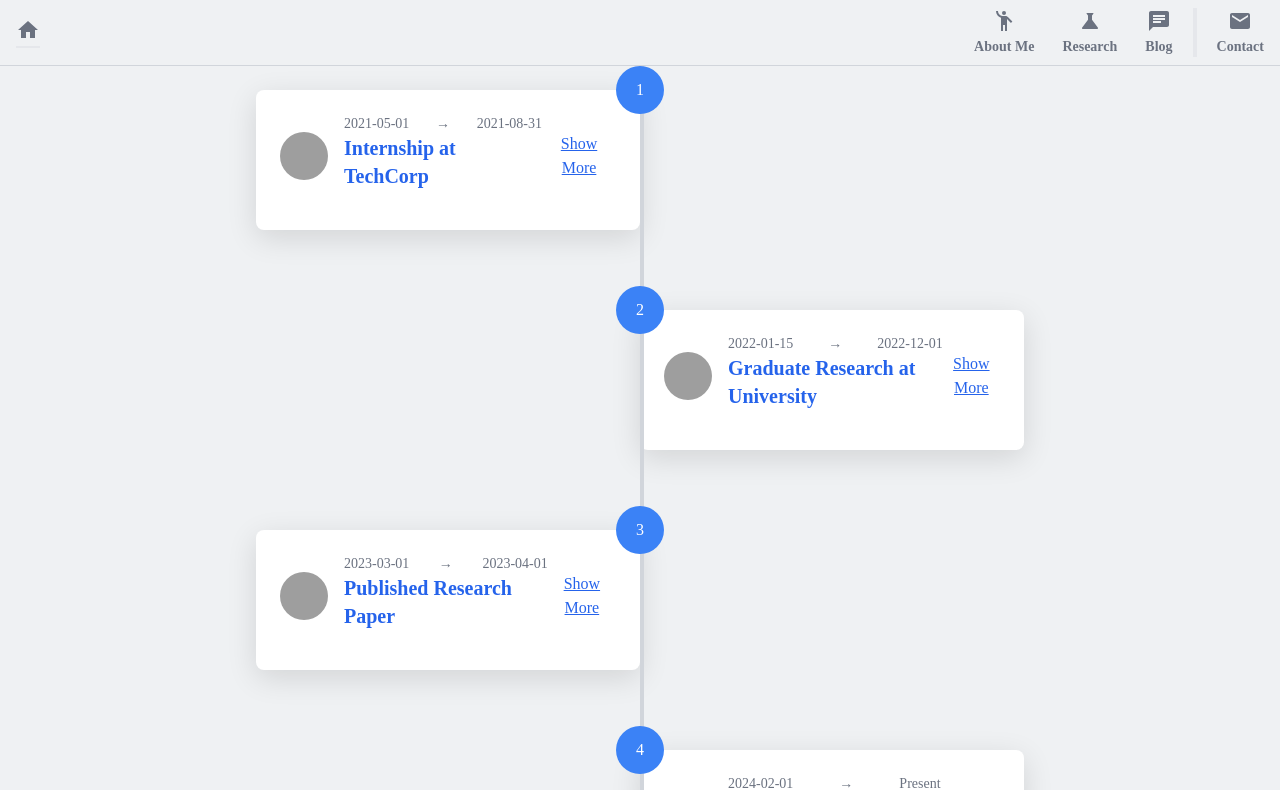
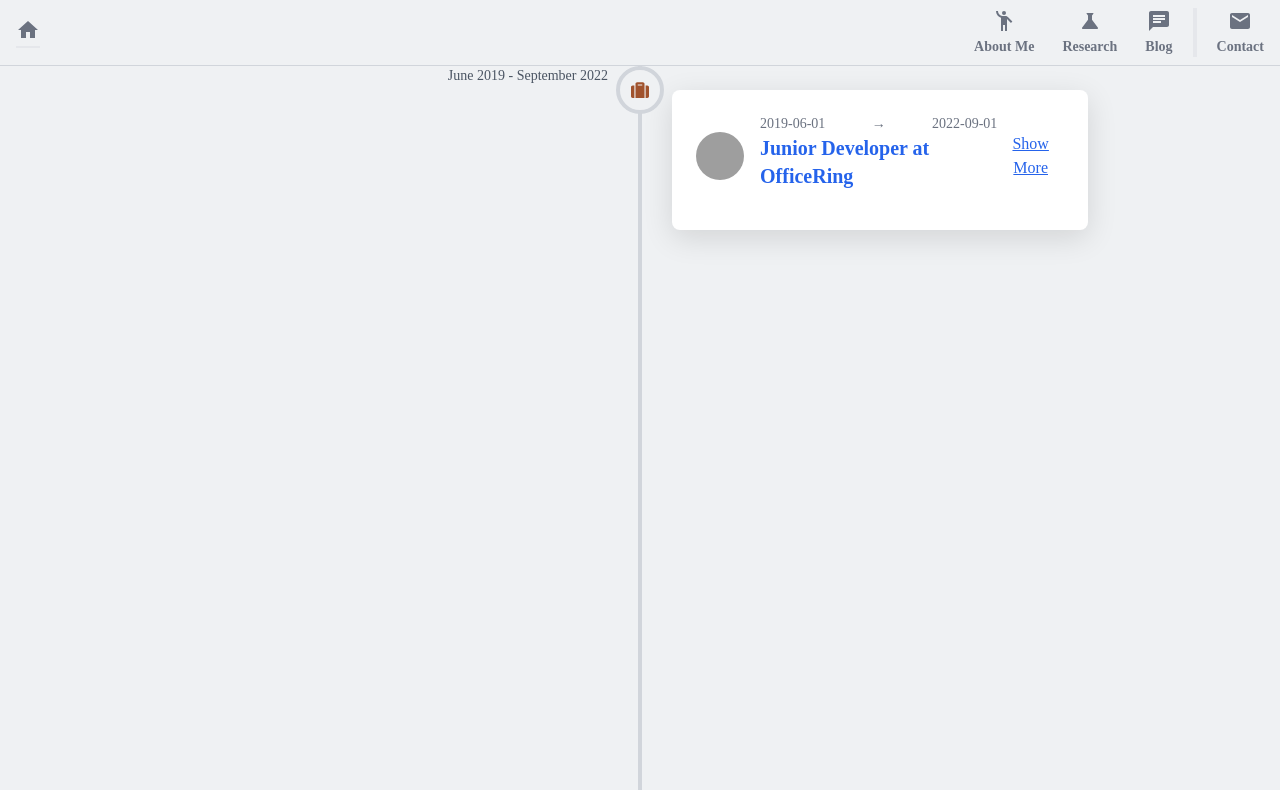
Before and after one commit to g-goulis/personal-website, a Next.js app in the folder next-app/: page / in a window 1280 px wide. Shown: the top 790 px of the page. Built offline with nearby package versions, Linux system fonts and the light colour scheme; grey boxes are pictures that could not be loaded.

Commit message:
Updated timeline styling

```diff
--- a/next-app/package.json
+++ b/next-app/package.json
@@ -11,6 +11,7 @@
     "@mui/icons-material": "^5.16.7",
     "classnames": "^2.5.1",
     "date-fns": "^3.6.0",
+    "dayjs": "^1.11.13",
     "gray-matter": "^4.0.3",
     "next": "latest",
     "react": "^18.3.1",
--- a/next-app/src/app/_components/timeline/timeline.tsx
+++ b/next-app/src/app/_components/timeline/timeline.tsx
@@ -1,35 +1,86 @@
-import React from 'react';
+"use client";
+import React, { useRef, useEffect, useState } from 'react';
 import { Event } from "@/interfaces/Event";
 import TimelineEvent from './timeline-event';
+import { FaSuitcase, FaGraduationCap, FaStar, FaProjectDiagram } from "react-icons/fa";
+import dayjs from 'dayjs';
 
 interface Props {
     events: Array<Event>;
 }
 
 const Timeline = ({ events }: Props) => {
+    const [visibleEvents, setVisibleEvents] = useState<{ [key: number]: boolean }>({}); // Keep track of visible events
+    const timelineRef = useRef<HTMLDivElement>(null);
+
+    // Calculate spacing between events based on date difference
+    const getEventSpacing = (startDate: string, nextStartDate: string) => {
+        const start = dayjs(startDate);
+        const next = dayjs(nextStartDate);
+        const diffInDays = next.diff(start, 'day');
+        return diffInDays > 0 ? `${diffInDays * 2}px` : '20px'; // Multiply to emphasize time difference visually
+    };
+
+    const getIconByType = (type: string) => {
+        switch (type) {
+            case 'work':
+                return <FaSuitcase className="text-brown text-lg" />;
+            case 'education':
+                return <FaGraduationCap className="text-lg"/>;
+            case 'achievement':
+                return <FaStar className="text-yellow-500 text-lg"/>;
+            case 'project':
+                return <FaProjectDiagram />;
+            default:
+                return <FaSuitcase />;
+        }
+    };
+
+
     return (
         <div className="relative flex flex-col items-center justify-center">
             {/* Timeline container */}
-            <div className="w-full max-w-4xl relative">
-                {events.map((event, index) => (
+            <div ref={timelineRef} className="w-full max-w-4xl relative">
+                {events
+                    .sort((a, b) => dayjs(a.startDate).isBefore(dayjs(b.startDate)) ? -1 : 1) // Sort by start date
+                    .map((event, index) => {
+                        const nextEvent = events[index + 1];
+                        const spacing = nextEvent ? getEventSpacing(event.startDate, nextEvent.startDate) : '40px';
+
+                        return (
                             <div
                                 key={index}
-                        className={`flex w-full mb-8 items-start ${index % 2 === 0 ? 'justify-start' : 'justify-end'}`}
+                                className={`flex w-full mb-8 items-start ${index % 2 === 0 ? 'justify-start' : 'justify-end'} relative`}
+                                data-index={index}
+                                style={{
+                                    marginBottom: spacing
+                                }}
                             >
                                 {/* Timeline Pin */}
-                        <div className="absolute left-1/2 -ml-6 w-12 h-12 bg-blue-500 rounded-full flex items-center justify-center text-white z-10">
-                            <span>{index + 1}</span>
+                                <div className="absolute left-1/2 transform -translate-x-1/2 w-12 h-12 bg-background rounded-full flex items-center justify-center text-black z-10 border-gray-300 border-4">
+                                    {getIconByType(event.type)}
                                 </div>
 
                                 {/* Event Content */}
-                        <div className={`w-1/2 ${index % 2 === 0 ? 'pl-16' : 'pr-16'} relative`}>
+                                <div className={`flex w-full ${index % 2 === 0 ? 'flex-row' : 'flex-row-reverse'}`}>
+                                    {/* Date */}
+                                    <div className={`w-1/2 flex ${index % 2 === 0 ? 'justify-end pr-8' : 'justify-start pl-8'} text-sm font-medium text-gray-600`}>
+                                        {new Date(event.startDate).toLocaleString('en-US', { month: 'long', year: 'numeric' })}
+                                        {event.endDate != "" ? " - " : ""}
+                                        {event.endDate != "" ? new Date(event.endDate).toLocaleString('en-US', { month: 'long', year: 'numeric' }) : ""}
+                                    </div>
+
+                                    {/* Event Detail */}
+                                    <div className={`w-1/2 flex ${index % 2 === 0 ? 'pl-8' : 'pr-8'}`}>
                                         <TimelineEvent event={event} />
                                     </div>
                                 </div>
-                ))}
+                            </div>
+                        );
+                    })}
 
                 {/* Vertical Line */}
-                <div className="absolute top-0 left-1/2 w-1 h-full bg-gray-300"></div>
+                <div className="absolute top-0 left-1/2 transform -translate-x-1/2 w-1 h-full bg-gray-300"></div>
             </div>
         </div>
     );
--- a/next-app/src/app/page.tsx
+++ b/next-app/src/app/page.tsx
@@ -4,28 +4,39 @@ import {Event} from "@/interfaces/Event";
 export default function Index() {
     const sampleEvents: Event[] = [
         {
-            startDate: "2021-05-01",
-            endDate: "2021-08-31",
-            title: "Internship at TechCorp",
-            description: "Worked on developing a microservice architecture for internal tools, utilizing Docker, Kubernetes, and Spring Boot."
+            startDate: "2019-06-01",
+            endDate: "2022-09-01",
+            title: "Junior Developer at OfficeRing",
+            description: "Worked on developing a microservice architecture for internal tools, utilizing Docker, Kubernetes, and Spring Boot.",
+            type: "work"
         },
         {
-            startDate: "2022-01-15",
-            endDate: "2022-12-01",
-            title: "Graduate Research at University",
-            description: "Led a team of 2 undergraduates in a research project focusing on machine learning applications in structural coupling analysis."
+            startDate: "2023-05-01",
+            endDate: "2023-07-01",
+            title: "Corporate Technology Intern at HEB",
+            description: "Led a team of 2 undergraduates in a research project focusing on machine learning applications in structural coupling analysis.",
+            type: "work"
         },
         {
-            startDate: "2023-03-01",
-            endDate: "2023-04-01",
-            title: "Published Research Paper",
-            description: "Published a paper on optimizing neural network architectures for image recognition tasks in the International Journal of Computer Science."
+            startDate: "2024-05-01",
+            endDate: "2024-08-01",
+            title: "Student Researcher at UofA",
+            description: "Published a paper on optimizing neural network architectures for image recognition tasks in the International Journal of Computer Science.",
+            type: "work"
         },
         {
-            startDate: "2024-02-01",
-            endDate: "Present",
-            title: "Software Engineer at DataFlow",
-            description: "Developing scalable cloud-based solutions for big data analytics, focusing on distributed computing and fault-tolerant systems."
+            startDate: "2021-06-01",
+            endDate: "2024-05-01",
+            title: "Graduated from Baylor University",
+            description: "Developing scalable cloud-based solutions for big data analytics, focusing on distributed computing and fault-tolerant systems.",
+            type: "achievement"
+        },
+        {
+            startDate: "2021-06-01",
+            endDate: "2024-05-01",
+            title: "Graduated from Baylor University",
+            description: "Developing scalable cloud-based solutions for big data analytics, focusing on distributed computing and fault-tolerant systems.",
+            type: "achievement"
         }
     ];
 
--- a/next-app/src/interfaces/Event.ts
+++ b/next-app/src/interfaces/Event.ts
@@ -3,4 +3,5 @@ export type Event = {
     endDate: string
     title: string
     description: string
+    type: string
 };
--- a/next-app/tailwind.config.ts
+++ b/next-app/tailwind.config.ts
@@ -20,7 +20,8 @@ const config: Config = {
         "accent": "#C08552",
         "neutral": "#C6D8AF",
         "background": "#eff1f3",
-        "gray-250": "#DBDEE3"
+        "gray-250": "#DBDEE3",
+        "brown": "#A0522D"
       },
       fontFamily: {
         montserrat: ['Montserrat']
```
Also changed, not shown: 1 other file (tests, documents, lock files or other folders). Lines whose indentation alone changed are shown as unchanged.
